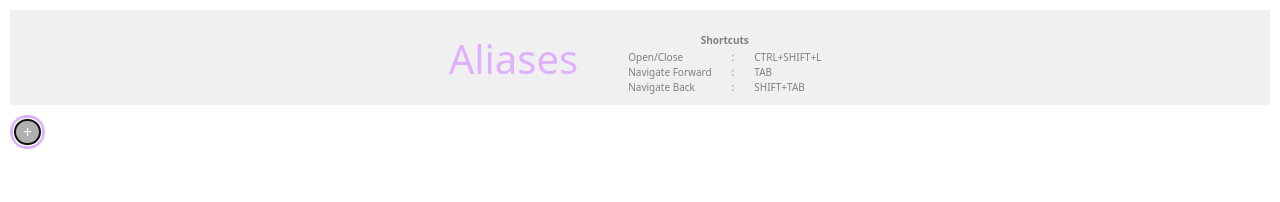
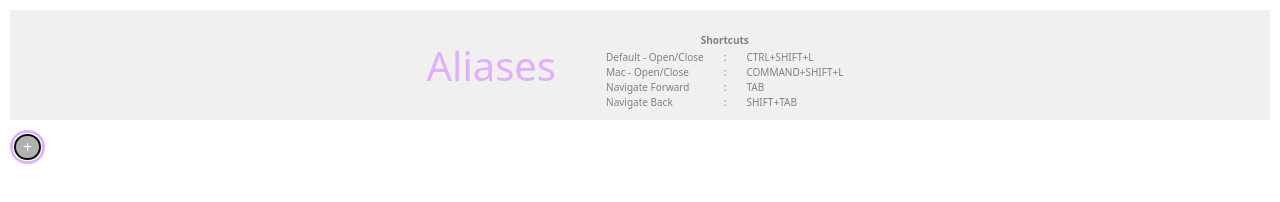
Before and after one commit to jakemcnicholl7/web-aliases, a website with bundled scripts: page aliases.html in a window 1280 px wide. Built offline with nearby package versions, Linux system fonts and the light colour scheme; no server answers.

Commit message:
update shortcut instructions

```diff
--- a/aliases.html
+++ b/aliases.html
@@ -19,7 +19,8 @@
             <div class="instructions">
                 <div class="title instruction"><strong>Shortcuts</strong></div>
                 <table class ="instruction">
-                    <tr> <td>Open/Close</td> <td>:</td> <td>CTRL+SHIFT+L</td> </tr>
+                    <tr> <td>Default - Open/Close</td> <td>:</td> <td>CTRL+SHIFT+L</td> </tr>
+                    <tr> <td>Mac - Open/Close</td> <td>:</td> <td>COMMAND+SHIFT+L</td> </tr>
                     <tr> <td>Navigate Forward</td> <td>:</td> <td>TAB</td> </tr>
                     <tr> <td>Navigate Back</td> <td>:</td> <td>SHIFT+TAB</td> </tr>
                 </table>
```
